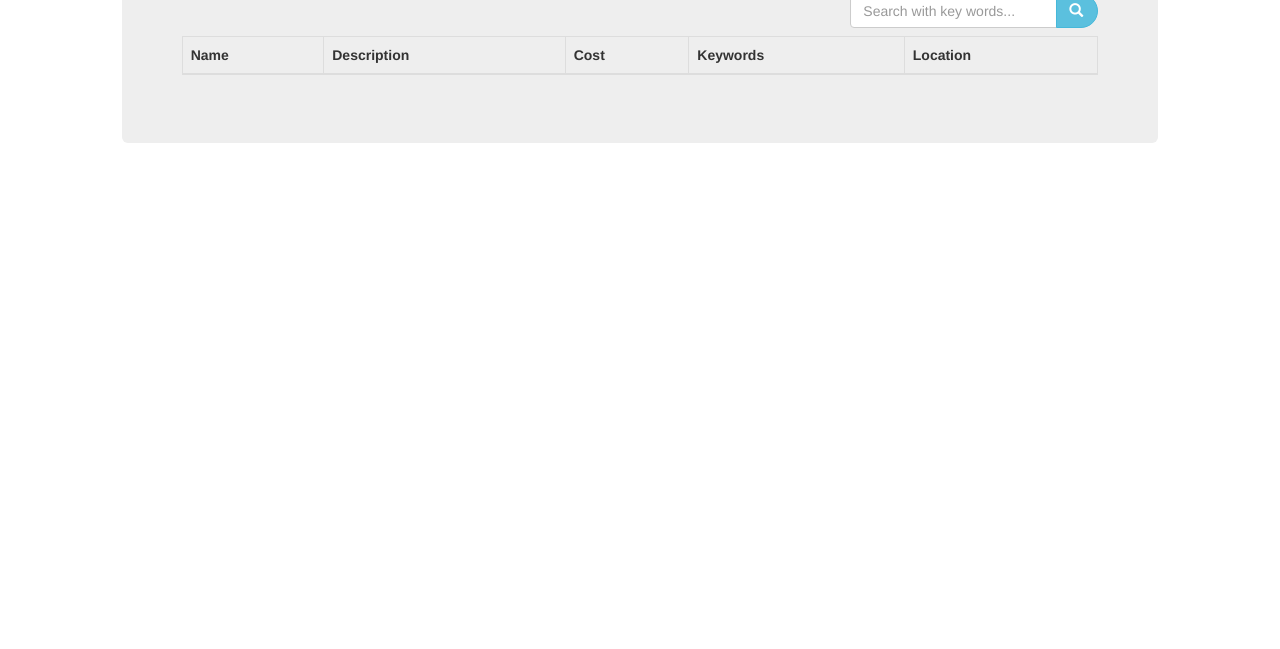
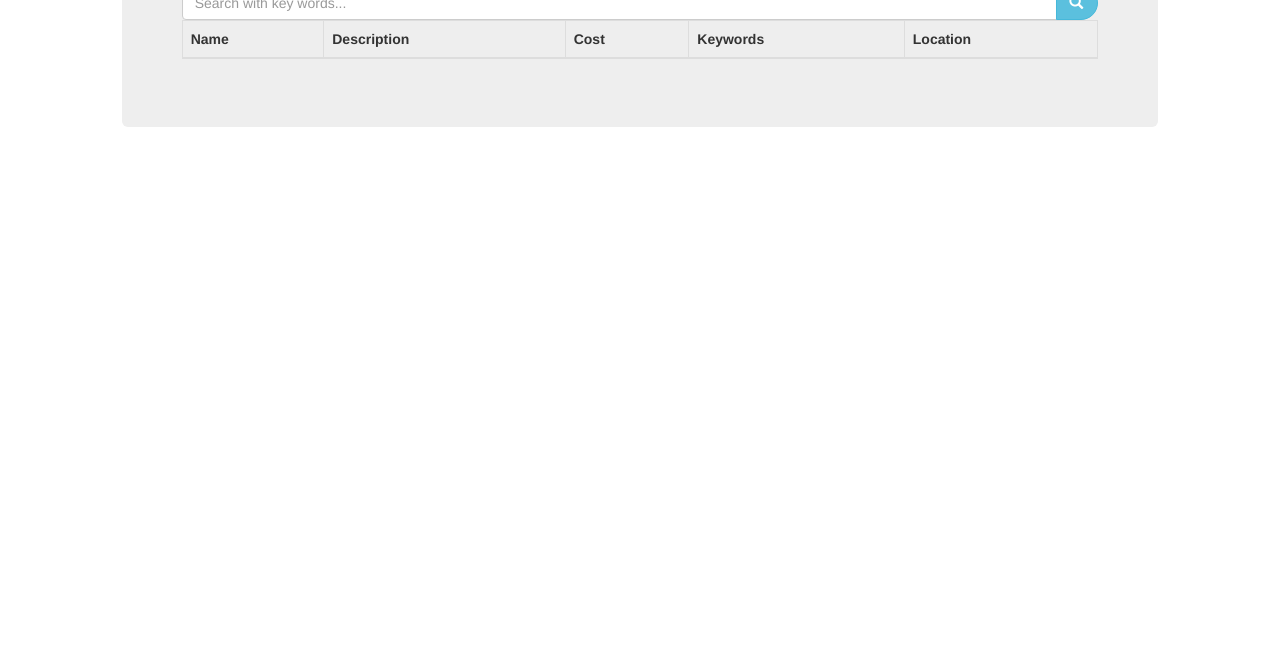
Before and after one commit to petrosdawit/unitech, a website: page client/list.html in a window 1280 px wide. Shown: the part 151-800 px from the top of the page. Drawn offline with nearby package versions, Linux system fonts and the light colour scheme; files that its build step writes are made by us from their sources; no server answers; a web font is replaced by a local one.

Commit message:
fix search bar bug

```diff
--- a/client/list.html
+++ b/client/list.html
@@ -77,10 +77,6 @@
 
     <div class="container-fluid">
       <hr>
-
-      <!--<p style="color: blue; padding-top: 30px">
-        rawrawrqwrqwrqwrq
-      </p>-->
           <div class="row">
           <div class="col-md-1"></div>
           <div class="col-md-10">
@@ -88,9 +84,9 @@
               <h2 class="text-center">Tech Non-Profits in the Bay Area</h2>
 
               <!--SEARCH BAR-->
-              <form class="navbar-form navbar-right" onsubmit="searchData(event)">
+              <form class="" onsubmit="searchData(event)">
                 <div class="input-group">
-                    <input type="Search" id = "searchValue" placeholder="Search with key words..." class="form-control" />
+                    <input type="Search" id="searchValue" style="width: 100%" placeholder="Search with key words..." class="form-control" />
                      <div class="input-group-btn">
                           <button class="btn btn-info" id = "searchButton">
                           <span class="glyphicon glyphicon-search"></span>
@@ -98,9 +94,7 @@
                      </div>
                  </div>
               </form>
-
               <table class="table table-bordered table-striped">
-
               <!--TABLE-->
               <thead>
                 <tr>
@@ -111,33 +105,7 @@
                   <th>Location</th>
                 </tr>
               </thead>
-    <tbody class = 'listContainer'>
-<!--       <tr>
-        <td>Silicon Valley Education Foundation</td>
-        <td><a href="www.svefoundation.org/">www.svefoundation.org/</a></td>
-        <td>A nonprofit resource and advocate for students and educators, SVEF is dedicated to putting all students on track for college and careers, focusing on the critical areas of science, technology, engineering, and math (STEM). </td>
-        <td>Free</td>
-        <td>MATH, SUMMER COURSES</td>
-        <td>San Jose</td>
-      </tr>
-      <tr>
-        <td>The Hidden Genius Object</td>
-        <td><a href="www.hiddengeniusproject.org/">www.hiddengeniusproject.org/</a></td>
-        <td>The Hidden Genius Project seeks to reveal the true potential of black male youth and transform their communities from the inside out. Through our student-centered, project-based approach, we invest in young black men, give them access to technology training, and plug them into an ecosystem of  innovation and empowerment.</td>
-        <td>Free</td>
-        <td>INTRO TO CS, BOOTCAMP, ENTREPRENEURS</td>
-        <td>Oakland</td>
-      </tr>
-      <tr>
-        <td>Black Girls Code</td>
-        <td><a href="www.blackgirlscode.com/">http://www.blackgirlscode.com/</a></td>
-        <td>Their goal is to increase the number of women of color in the digital space by empowering girls of color ages 7 to 17 to become innovators in STEM fields, leaders in their communities, and builders of their own futures through exposure to computer science and technology. </td>
-        <td>Free/Financial Aid Available</td>
-        <td>HACKATHON, BOOTCAMP, </td>
-        <td>Oakland (Multiple Locations)</td>
-      </tr> -->
-    </tbody>
-  </table>
+              <tbody class='listContainer'></tbody></table>
                 </div>
               </div>
               <div class="col-md-2"></div>
```
Lines whose indentation alone changed are shown as unchanged.
